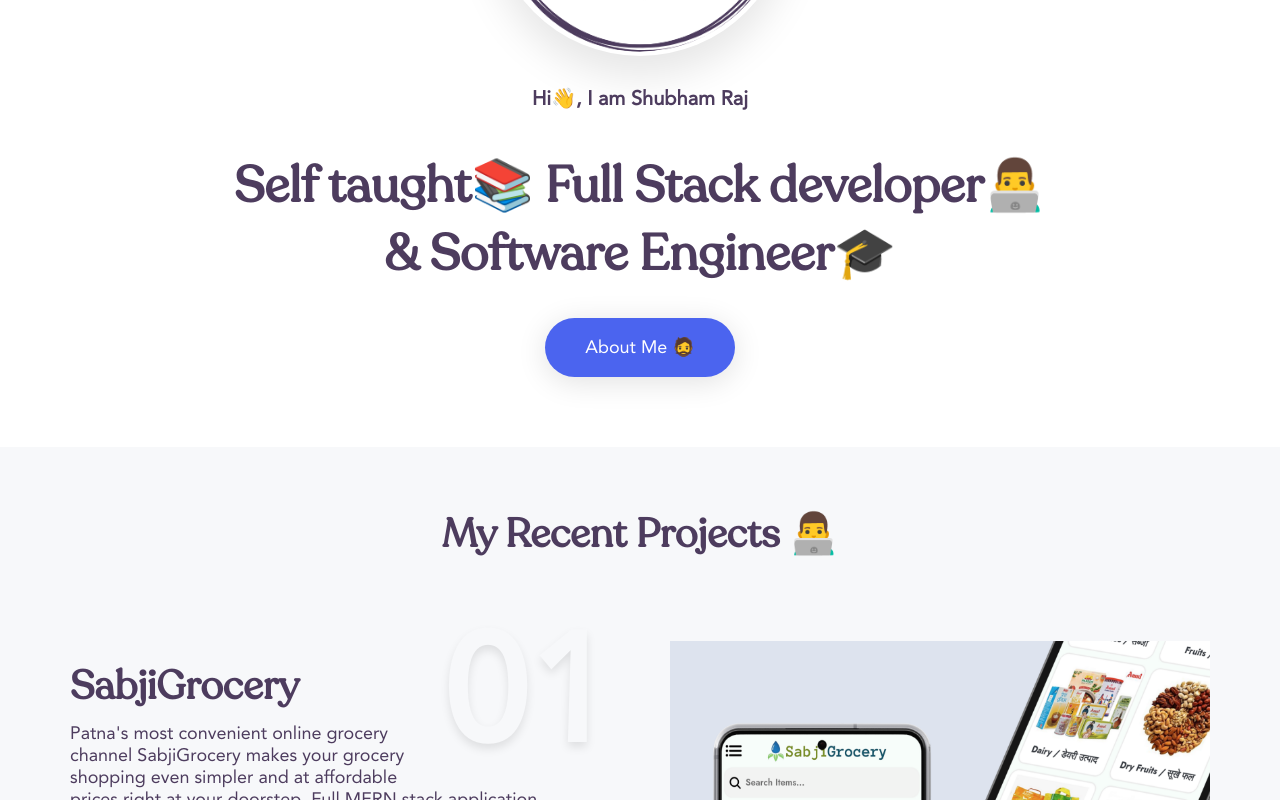
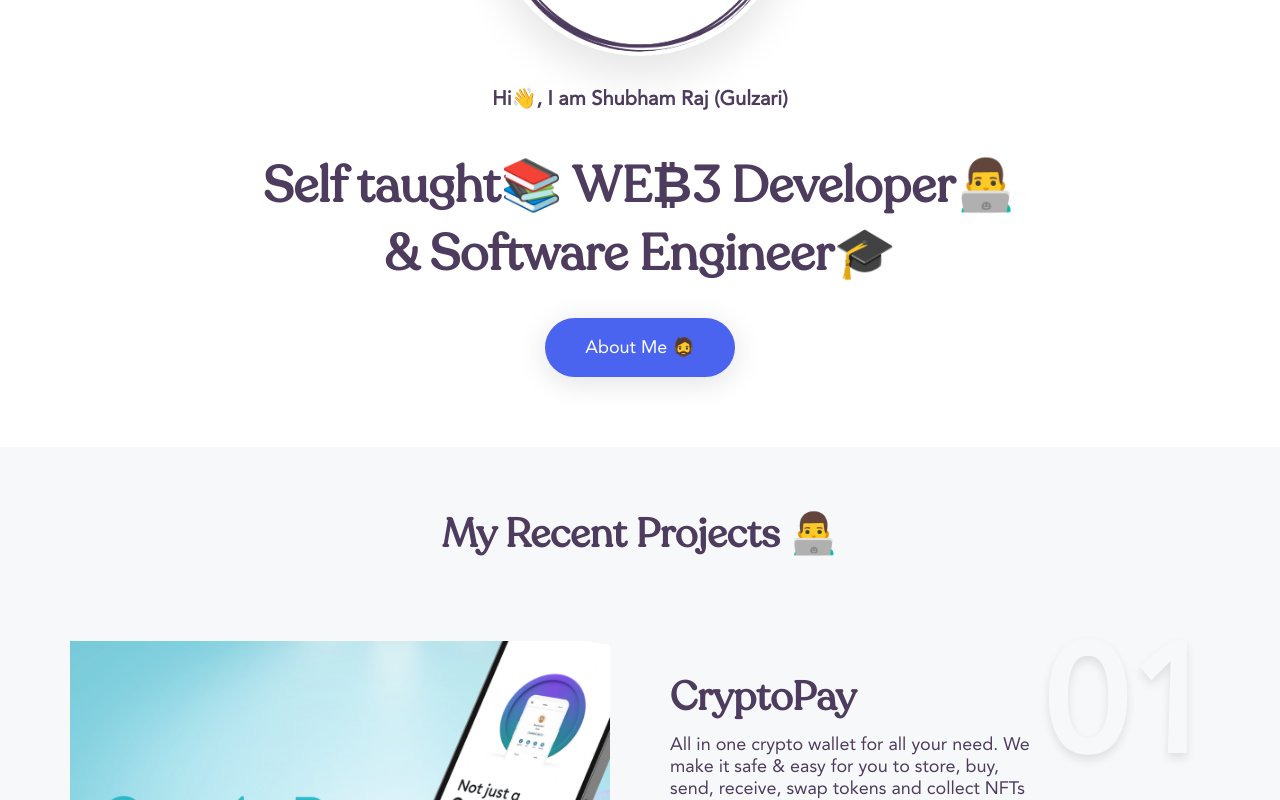
Before and after one commit to Shubham0850/next-me, a Next.js app: page / in a window 1280 px wide. Shown: the part 380-1180 px from the top of the page. Built offline with nearby package versions, Linux system fonts and the light colour scheme.

Commit message:
added web3 stuffs

```diff
--- a/components/Contact.jsx
+++ b/components/Contact.jsx
@@ -71,9 +71,7 @@
       </Fade>
 
       <Fade left>
-        <h3 className="heading-secondary">
-          🙋Available for freelance projects
-        </h3>
+        <h3 className="heading-secondary">👨‍💻Building projects on Blockchain</h3>
       </Fade>
 
       <Fade bottom>
--- a/components/Header.jsx
+++ b/components/Header.jsx
@@ -26,12 +26,12 @@
       </Zoom>
 
       <Fade bottom>
-        <h2 className="heading-secondary">Hi👋, I am Shubham Raj</h2>
+        <h2 className="heading-secondary">Hi👋, I am Shubham Raj (Gulzari)</h2>
       </Fade>
 
       <Zoom bottom>
         <h1 className="heading-primary">
-          Self taught📚 Full Stack developer👨‍💻
+          Self taught📚 WE₿3 Developer👨‍💻
           <br />& Software Engineer🎓
         </h1>
       </Zoom>
--- a/components/projects.jsx
+++ b/components/projects.jsx
@@ -12,9 +12,29 @@
       </Fade>
 
       <ProjectCard
+        flex={0}
+        image="cpay.png"
+        no="01"
+        name="CryptoPay"
+        summery="All in one crypto wallet for all your need. We make it safe & easy for you to store, buy, send, receive, swap tokens and collect NFTs on the Solana blockchain."
+        link="https://cpay.vercel.app/"
+        techUsed={[
+          "ReactJs",
+          "NextJs",
+          "MUI",
+          "bip39",
+          "Sass",
+          "@Solana/pay",
+          "PWA",
+          "TWA",
+          "git",
+        ]}
+      />
+
+      <ProjectCard
         flex={1}
         image="sbg-phone.png"
-        no="01"
+        no="02"
         name="SabjiGrocery"
         summery="Patna's most convenient online grocery channel SabjiGrocery makes your grocery shopping even simpler and at affordable prices right at your doorstep. Full MERN stack application available for web and playstore."
         link="https://sabjigrocery-new.vercel.app/"
@@ -34,7 +54,7 @@
 
       <ProjectCard
         flex={2}
-        no="02"
+        no="03"
         name="A-Lab"
         image="alab.png"
         summery="Virtual Platform designed to develop your engineering skills through lab work . Through this approach, Virtual Lab aims to ease the learning process by involving students in practical activities carried out in a virtual laboratory using technologies such as 3D and Virtual Reality.
@@ -53,7 +73,7 @@
 
       <ProjectCard
         flex={1}
-        no="03"
+        no="04"
         name="ETM Bikes"
         image="etm.png"
         summery="Navomesh Stavya India Pvt. Ltd. is a startup recognized and funded by Bihar Start-up , Department of Industries, Govt. of Bihar and Indian Institute of Technology Patna (IIT Patna).
@@ -64,7 +84,7 @@
 
       <ProjectCard
         flex={2}
-        no="04"
+        no="05"
         name="Navomesh Stavya"
         image="navomesh.png"
         summery="Navomesh Stavya India Pvt. Ltd. is a startup recognized and funded by Bihar Start-up , Department of Industries, Govt. of Bihar and Indian Institute of Technology Patna (IIT Patna).
@@ -75,7 +95,7 @@
 
       <ProjectCard
         flex={1}
-        no="05"
+        no="06"
         name="NoobDev"
         image="blog.png"
         summery="NoobDev is a hashnode site, where i used to write blogs about web-development and software-development. I am also a hashnode Ambassador. If you want to learn something, do check this website."
@@ -85,7 +105,7 @@
 
       <ProjectCard
         flex={2}
-        no="06"
+        no="07"
         name="SBR photof ilms"
         image="sbr.png"
         summery="SBR Photofilms is a team of top candid wedding photographers and wedding filmers in India. SBR Photofilms is headed by Rishav Agarwal. Who is one of the pioneers in the field of candid wedding photography in India."
@@ -95,7 +115,7 @@
 
       <ProjectCard
         flex={1}
-        no="07"
+        no="08"
         name="Invoice App"
         image="invoice.png"
         summery="Invoice App is a fast and easy invoice app for sending invoices and estimates to your customers. Invoice App is the perfect invoice maker.Create, send and track invoices and estimates easily on your phone. Manage all of your billing while on the go so you can get paid faster. Send the estimate or invoice before you even leave the customer!"
@@ -112,7 +132,7 @@
 
       <ProjectCard
         flex={2}
-        no="08"
+        no="09"
         name="Artistry"
         image="artistry.png"
         summery="Artistry Inc is a brand that resonates with quality designer products that promise a subtle yet elegant touch. The company has been synonymous with luxury, quality and perfection ever since its inception."
@@ -123,7 +143,7 @@
       <ProjectCard
         flex={1}
         image="fxfins.png"
-        no="09"
+        no="10"
         name="FxFins"
         summery="Forex Treadig web-application. Who help forex traders make the most profitable and efficient trading decisions. FxFins come into existence to give user access to the Forex market and provide best services. Experience it yourself."
         link="https://fxfins.com"
@@ -140,7 +160,7 @@
       <ProjectCard
         flex={2}
         image="dentway.png"
-        no="10"
+        no="11"
         name="DentWay"
         summery="Dentway in Patna offers a host of treatments and cures for a wide range of dental ailments faced by the patients. Few of the dental procedures they offer range from inducing fillings and repairs in the tooth and many other dental services."
         link="https://dentway.in"
@@ -154,7 +174,7 @@
         ]}
       />
 
-      <ProjectCard
+      {/* <ProjectCard
         flex={1}
         no="11"
         name="Bankist"
@@ -174,9 +194,9 @@
         techUsed={["HTML 5", "CSS 3", "SASS", "npm", "git"]}
         link="https://nexter296.netlify.app/"
         githubLink="https://github.com/Shubham0850/Nexter"
-      />
+      /> */}
 
-      <ProjectCard
+      {/* <ProjectCard
         flex={1}
         no="13"
         name="Trillo"
@@ -196,33 +216,11 @@
         techUsed={["HTML 5", "CSS 3", "SASS", "npm", "git"]}
         link="https://natours296.netlify.app/"
         githubLink="https://github.com/Shubham0850/Natours"
-      />
+      /> */}
 
       <ProjectCard
         flex={1}
-        no="15"
-        name="Techotsav 2020"
-        image="techotsav.png"
-        summery="Techotsav 2020 was the event organised by Posh Production Entertainment Pvt Ltd. The event was going to be organised at Funtasia Water Park - Patna. But due to covid-19 the event was not organised."
-        techUsed={["HTML 5", "CSS 3", "npm", "git"]}
-        link="https://techotsav.netlify.app/"
-        githubLink="https://github.com/Shubham0850/techotsav"
-      />
-
-      <ProjectCard
-        flex={2}
-        no="16"
-        name="Tesla Clone"
-        image="tesla.png"
-        summery="I have built this application on React Native. And also generated apk file and uploaded to gdrive. I learnt React Native from a YouTube channel name notJust.dev. and after learning, I have completed this project."
-        techUsed={["React Native", "npm", "git"]}
-        link="https://drive.google.com/file/d/1cTCmG6hAILMWZtxiNO78DL1SDp34lA7D/view?usp=sharing"
-        githubLink="https://github.com/Shubham0850/tesla-clone"
-      />
-
-      <ProjectCard
-        flex={1}
-        no="17"
+        no="12"
         name="Culture of Bihar"
         image="bihar.png"
         summery="I have built this website on top of React. I have build this website on a hackathon organised by Amity University. This is a webiste whic tell us about the different culures of Bihar."
@@ -233,7 +231,7 @@
 
       <ProjectCard
         flex={2}
-        no="18"
+        no="13"
         name="Talking Butler"
         image="t-b.png"
         summery="We do not cook, we create your emotion
--- a/styles/main.scss
+++ b/styles/main.scss
@@ -2,3 +2,4 @@
 @import "./component";
 @import "./layout";
 @import "./typography";
+@import "./toggle";
```
Also changed, not shown: public/cpay.png (added), styles/_toggle.scss (added).
